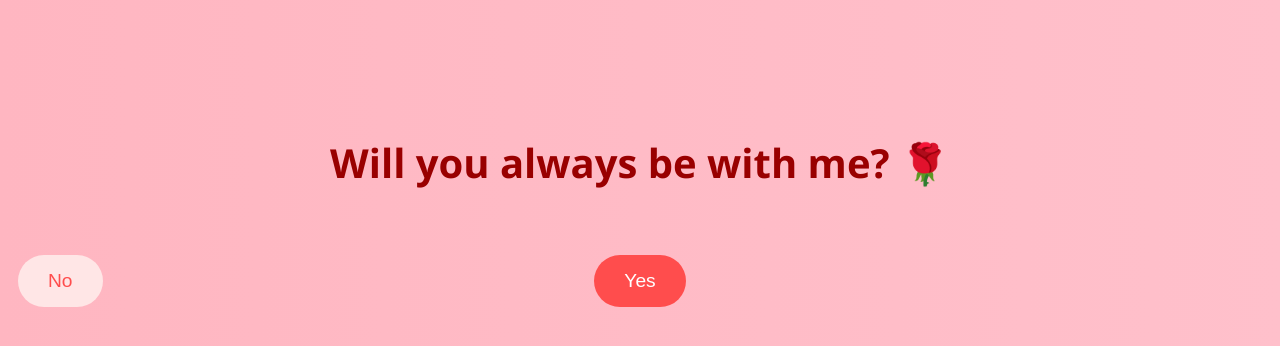
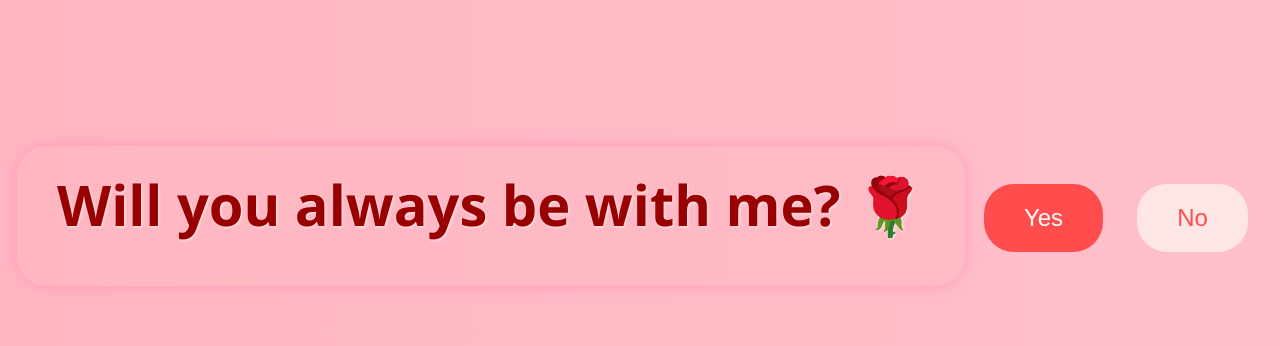
Before and after one commit to tahsin1177/love-game, a plain HTML site: page index.html in a window 1280 px wide. Both pictures are taken after a click on the button "Yes". Drawn offline with Linux system fonts and the light colour scheme.

Commit message:
Update index.html

```diff
--- a/index.html
+++ b/index.html
@@ -14,20 +14,27 @@
     }
 
     h1 {
-      font-size: 2.5em;
-      margin-bottom: 30px;
-      min-height: 80px;
+      font-size: 3.5em;
+      margin-bottom: 40px;
+      min-height: 100px;
+      color: #990000;
+      text-shadow: 1px 1px 3px rgba(255, 255, 255, 0.7);
+      background: rgba(255, 182, 193, 0.4);
+      display: inline-block;
+      padding: 20px 40px;
+      border-radius: 30px;
+      box-shadow: 0 0 15px rgba(255, 105, 180, 0.4);
     }
 
     .btn-container {
-      position: relative;
-      height: 100px;
+      display: inline-block;
+      margin-top: 30px;
     }
 
     button {
-      padding: 15px 30px;
-      font-size: 1.2em;
-      margin: 10px;
+      padding: 20px 40px;
+      font-size: 1.5em;
+      margin: 0 15px;
       border: none;
       border-radius: 30px;
       cursor: pointer;
@@ -43,7 +50,7 @@
     #noBtn {
       background-color: #ffe6e6;
       color: #ff4d4d;
-      position: absolute;
+      position: relative;
       left: 0;
       top: 0;
     }
@@ -150,27 +157,23 @@
     const finalMessage = document.getElementById("finalMessage");
     const heartsContainer = document.getElementById("hearts-container");
 
-    // Store original position of No button
-    const originalLeft = noBtn.style.left || "0px";
-    const originalTop = noBtn.style.top || "0px";
-
     yesBtn.addEventListener("click", () => {
       current++;
       if (current < questions.length) {
         questionEl.textContent = questions[current];
 
-        // Reset No button position
-        noBtn.style.left = originalLeft;
-        noBtn.style.top = originalTop;
+        // Reset No button position to default (remove inline styles)
+        noBtn.style.position = "relative";
+        noBtn.style.left = "";
+        noBtn.style.top = "";
       } else {
         questionEl.style.display = "none";
         yesBtn.style.display = "none";
         noBtn.style.display = "none";
         finalMessage.style.display = "block";
 
-        // Spawn hearts
-        const interval = setInterval(createHeart, 100); // every 100ms
-        setTimeout(() => clearInterval(interval), 10000); // stop after 10s
+        const interval = setInterval(createHeart, 100);
+        setTimeout(() => clearInterval(interval), 10000);
       }
     });
 
@@ -179,6 +182,7 @@
       const btnHeight = noBtn.offsetHeight;
       const x = Math.random() * (window.innerWidth - btnWidth);
       const y = Math.random() * (window.innerHeight - btnHeight);
+      noBtn.style.position = "fixed"; // temporarily fix position to jump
       noBtn.style.left = x + "px";
       noBtn.style.top = y + "px";
     });
```
